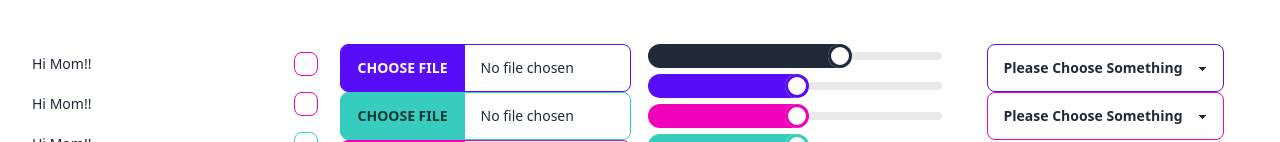
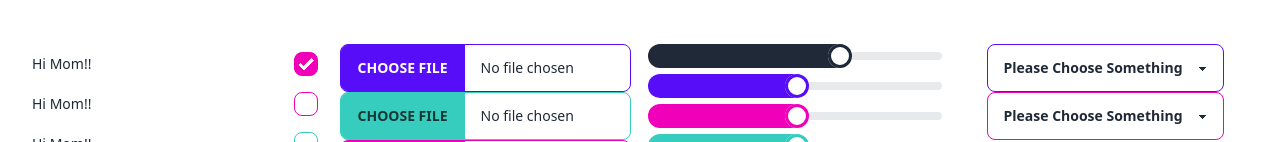
Before and after one commit to nenorrell/daisy-ui-react, a React (Create React App) app: page / in a window 1280 px wide. Shown: the part 1683-1825 px from the top of the page. Built offline with nearby package versions, Linux system fonts and the light colour scheme.

Commit message:
Remove type prop from interface for inputs

```diff
--- a/package.json
+++ b/package.json
@@ -1,6 +1,6 @@
 {
   "name": "daisy-ui-react-components",
-  "version": "0.0.24",
+  "version": "0.0.25",
   "private": false,
   "main": "dist/exports.js",
   "types": "dist/exports.d.ts",
--- a/src/App.tsx
+++ b/src/App.tsx
@@ -216,7 +216,7 @@ export const App = () => {
                         <div className="col-span-3 m-2 text-center">
                             <FormControl>
                                 <FormLabel title="Hi Mom!!">
-                                    <Checkbox id="some" variant="secondary"/>
+                                    <Checkbox id="some" variant="secondary" defaultChecked/>
                                 </FormLabel>
                             </FormControl>
                             <FormControl>
--- a/src/components/checkbox/Checkbox.tsx
+++ b/src/components/checkbox/Checkbox.tsx
@@ -1,9 +1,9 @@
-import { forwardRef, InputHTMLAttributes, PropsWithChildren } from "react";
+import { forwardRef, InputHTMLAttributes } from "react";
 import { NoBaseOrNeutralVariant } from "../../@types/Colors";
 import { Size } from "../../@types/Daisy";
 import clsx from "clsx";
 
-interface ICheckbox extends PropsWithChildren<InputHTMLAttributes<HTMLInputElement>>{
+interface ICheckbox extends Omit<InputHTMLAttributes<HTMLInputElement>, "type">{
     scale ?:Size
     variant ?:NoBaseOrNeutralVariant
 }
--- a/src/components/checkbox/Toggle.tsx
+++ b/src/components/checkbox/Toggle.tsx
@@ -1,9 +1,9 @@
-import { forwardRef, InputHTMLAttributes, PropsWithChildren } from "react";
+import { forwardRef, InputHTMLAttributes } from "react";
 import { NoBaseOrNeutralVariant } from "../../@types/Colors";
 import { Size } from "../../@types/Daisy";
 import clsx from "clsx";
 
-interface IToggle extends PropsWithChildren<InputHTMLAttributes<HTMLInputElement>>{
+interface IToggle extends Omit<InputHTMLAttributes<HTMLInputElement>, "type">{
     scale ?:Size
     variant ?:NoBaseOrNeutralVariant
 }
--- a/src/components/file-input/FileInput.tsx
+++ b/src/components/file-input/FileInput.tsx
@@ -3,7 +3,7 @@ import { NoBaseOrNeutralVariant } from "../../@types/Colors";
 import { Size } from "../../@types/Daisy";
 import clsx from "clsx";
 
-interface IFileInput extends InputHTMLAttributes<HTMLInputElement>{
+interface IFileInput extends Omit<InputHTMLAttributes<HTMLInputElement>, "type">{
     isBordered ?:boolean
     isGhost ?:boolean
     scale ?:Size
--- a/src/components/radio/Radio.tsx
+++ b/src/components/radio/Radio.tsx
@@ -3,7 +3,7 @@ import { NoBaseOrNeutralVariant } from "../../@types/Colors";
 import { Size } from "../../@types/Daisy";
 import clsx from "clsx";
 
-interface IRadio extends InputHTMLAttributes<HTMLInputElement>{
+interface IRadio extends Omit<InputHTMLAttributes<HTMLInputElement>, "type">{
     scale ?:Size
     variant ?:NoBaseOrNeutralVariant
 }
--- a/src/components/range/Range.tsx
+++ b/src/components/range/Range.tsx
@@ -3,7 +3,7 @@ import { NoBaseOrNeutralVariant } from "../../@types/Colors";
 import { Size } from "../../@types/Daisy";
 import clsx from "clsx";
 
-interface IRange extends InputHTMLAttributes<HTMLInputElement>{
+interface IRange extends Omit<InputHTMLAttributes<HTMLInputElement>, "type">{
     min :number
     max :number
     scale ?:Size
--- a/src/components/text-input/TextInput.tsx
+++ b/src/components/text-input/TextInput.tsx
@@ -3,7 +3,7 @@ import { NoBaseOrNeutralVariant } from "../../@types/Colors";
 import { Size } from "../../@types/Daisy";
 import clsx from "clsx";
 
-interface ITextInput extends InputHTMLAttributes<HTMLInputElement>{
+interface ITextInput extends Omit<InputHTMLAttributes<HTMLInputElement>, "type">{
     isBordered ?:boolean
     isGhost ?:boolean
     scale ?:Size
```
Also changed, not shown: 1 other file (tests, documents, lock files or other folders).
